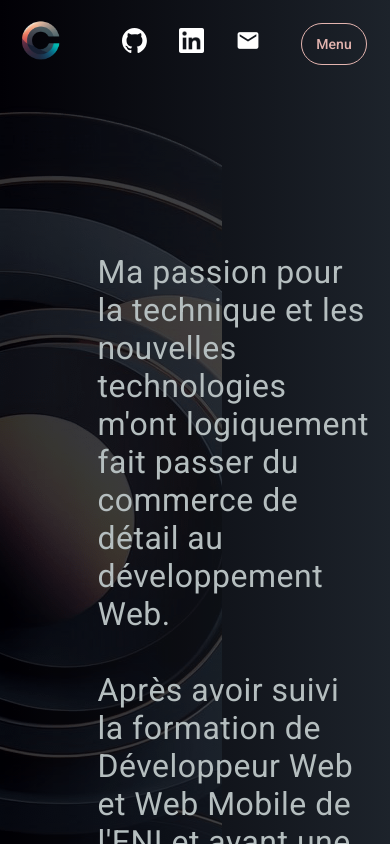
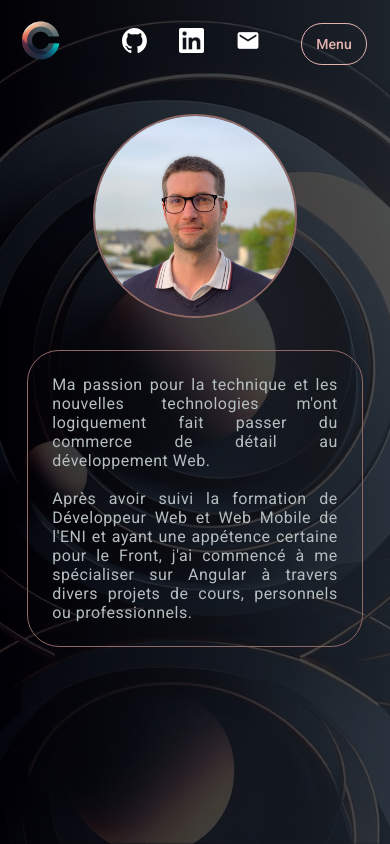
Before and after one commit to ChrisVai/portfolioFront, an Angular app: page /about in a window 390 px wide. Shown: the top 844 px of the page. Built offline with nearby package versions, Linux system fonts and the light colour scheme.

Commit message:
Update responsive AboutMe

```diff
--- a/src/app/features/aboutMe/components/about-me/about-me.component.css
+++ b/src/app/features/aboutMe/components/about-me/about-me.component.css
@@ -2,24 +2,61 @@
   font-size: 1rem;
   color: var(--font-color-light);
   display: flex;
-  margin-right: 5%;
+  flex-direction: column;
+  align-items: center;
+  margin: 7%;
+  @media screen and (min-width: 959px) {
+    flex-direction: row;
+    justify-content: space-evenly;
+  }
+  @media screen and (min-width: 959px) and (orientation: portrait){
+    flex-direction: column;
+  }
 }
 
 p {
-  justify-self: flex-end;
-  font-size: 2em;
+  font-size: 1em;
   line-height: normal;
-  position: absolute;
-  left: 25%;
-  top: 30%;
-  width: 70%;
+  text-align: justify;
   z-index: 1;
+  border: 1px solid var(--primary-color-mid-copper);
+  border-radius: 2em;
+  padding: 1.5em;
+  margin-top: 2em;
+  @media screen and (min-width: 599px) {
+    font-size: 1.5em;
+  }
+  @media screen and (min-width: 959px) and (orientation: landscape){
+    max-width: 40vw;
+  }
 }
 
-img {
+.backgroundImg {
+    object-fit: cover;
+    right: 40%;
+    opacity: 0.2;
+    overflow: hidden;
+    mask-repeat: no-repeat;
+    z-index: -1;
+}
+
+.imgWrapper {
+  max-height: 200px;
+  max-width: 200px;
+  border-radius: 100%;
+  overflow: hidden;
+  align-self: center;
+  border: 2px solid var(--primary-color-mid-copper);
+  @media screen and (min-width: 599px) {
+    max-height: 300px;
+    max-width: 300px;
+  }
+  @media screen and (min-width: 959px) and (orientation: landscape) {
+    align-self: flex-start;
+  }
+}
+
+.profilePicture {
+  position: relative !important;
   object-fit: cover;
-  position: relative;
-  right: 40%;
-  opacity: 0.2;
-  overflow: hidden;
 }
--- a/src/app/features/aboutMe/components/about-me/about-me.component.html
+++ b/src/app/features/aboutMe/components/about-me/about-me.component.html
@@ -1,2 +1,5 @@
+<div class="imgWrapper">
+    <img class="profilePicture" ngSrc="/aboutMeAssets/me.jpeg" fill alt="me">
+</div>
 <p [innerText]="content"></p>
-<img ngSrc="BackgroundCircleTiny.png" height="1024" width="1792" alt="geometric circle logo">
+<img class="backgroundImg" ngSrc="BackgroundCircleTiny.png" fill alt="geometric circle logo">
```
Also changed, not shown: public/aboutMeAssets/me.jpeg (added).
